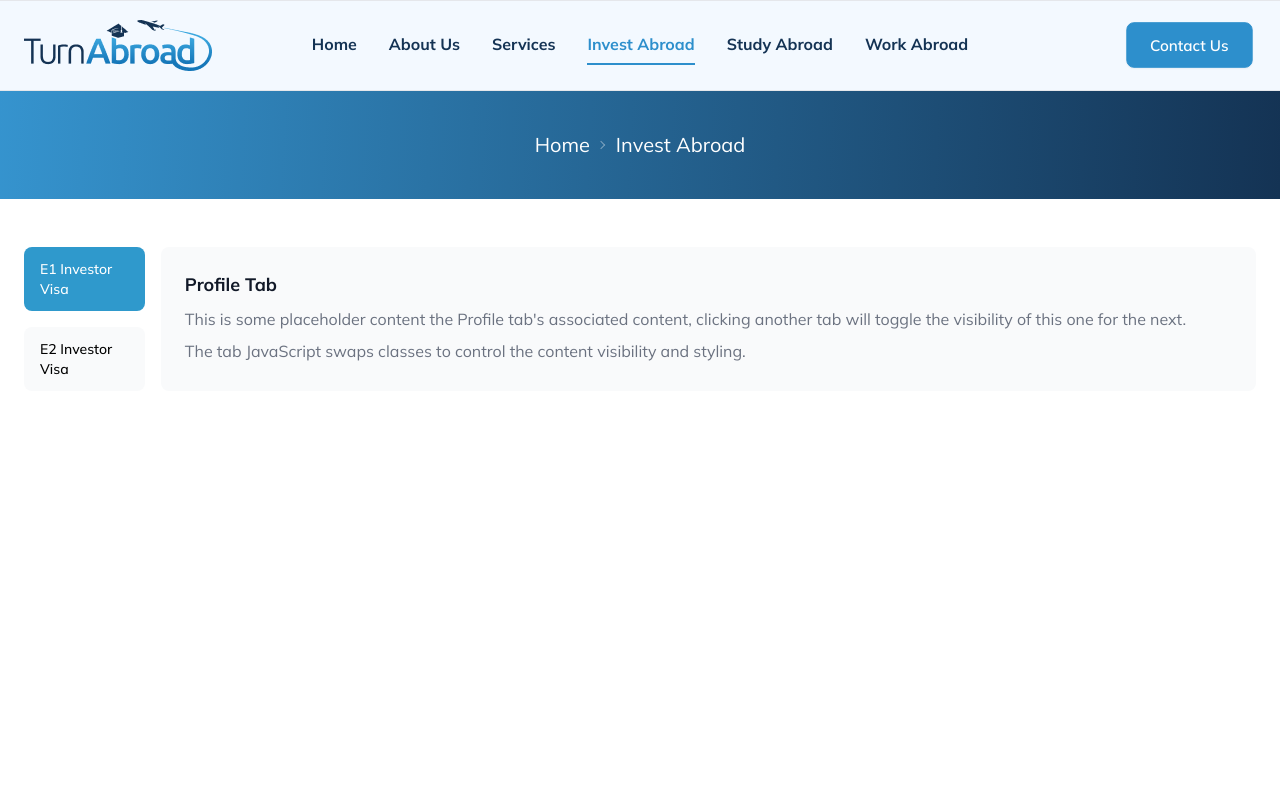
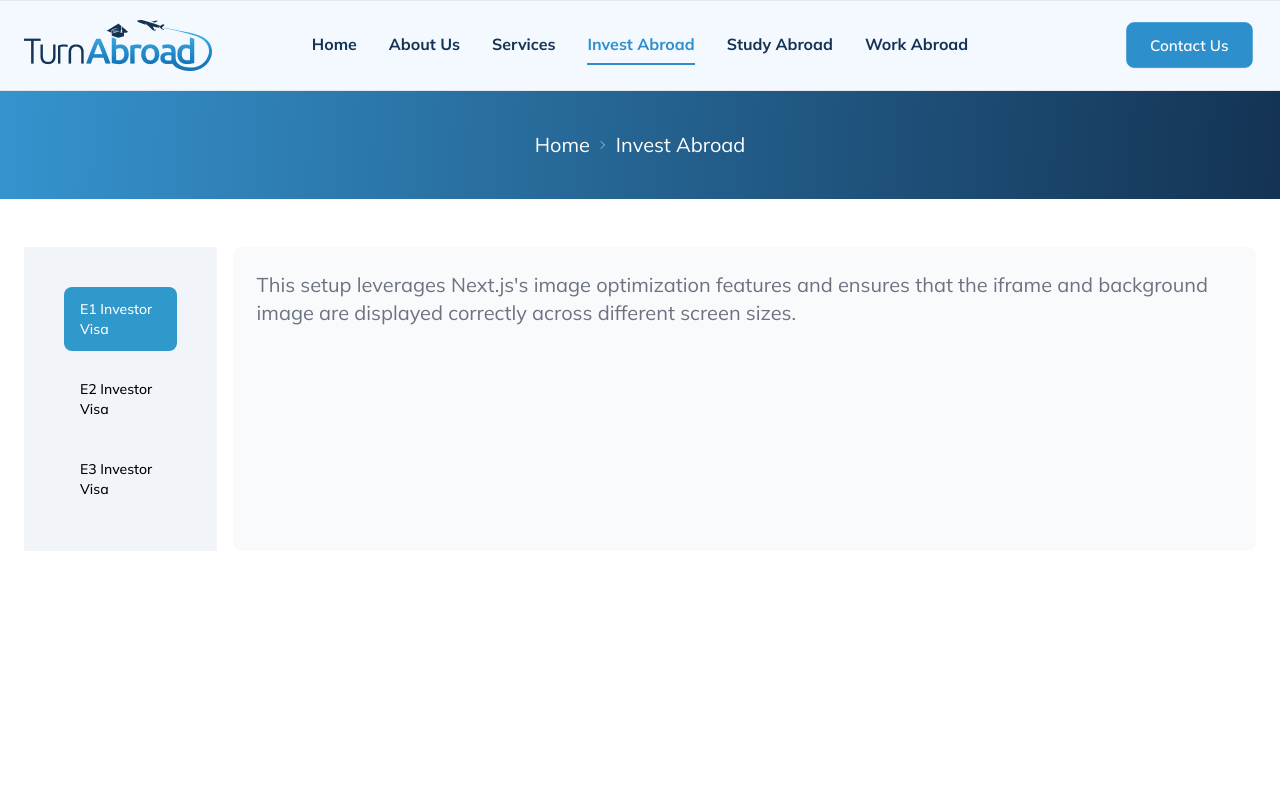
Before and after one commit to BayshoreCommunication/turn-abroad, a Next.js app: page /invest-abroad in a window 1280 px wide. Shown: the top 800 px of the page. Built offline with nearby package versions, Linux system fonts and the light colour scheme.

Commit message:
update invest aborad page

```diff
--- a/src/components/InvestAbroad/InvestAbroadSection.tsx
+++ b/src/components/InvestAbroad/InvestAbroadSection.tsx
@@ -1,39 +1,55 @@
-import React from 'react';
+'use client';
+import React, { useState } from 'react';
 
 const InvestAbroadSection = () => {
+  const [selectTab, setSelectTab] = useState('E1 Investor Visa');
+
+  console.log('check select item 7', selectTab);
+
+  const tabData = [
+    {
+      id: 1,
+      title: 'E1 Investor Visa',
+      decs: "This setup leverages Next.js's image optimization features and ensures that the iframe and background image are displayed correctly across different screen sizes.",
+    },
+    {
+      id: 2,
+      title: 'E2 Investor Visa',
+      decs: "To achieve the desired styling where the bullet points are left-aligned and the text is right-aligned, you can use CSS Flexbox. Here's how you can adjust your list styling",
+    },
+    {
+      id: 3,
+      title: 'E3 Investor Visa',
+      decs: "To ensure that the height of the image and the content in your blog post remain the same, you can use flexbox and some Tailwind CSS utilities. Here's a refined version of your code",
+    },
+  ];
+
   return (
     <div className='mt-12'>
-      <div className='md:flex'>
-        <ul className='flex-column space-y space-y-4 text-sm font-medium text-gray-50 md:me-4 mb-4 md:mb-0'>
-          <li>
+      <div className='md:flex '>
+        <ul className='flex-2/4 flex-column space-y space-y-4 text-sm font-medium text-gray-50 md:me-4 mb-4 md:mb-0 bg-slate-100 p-10'>
+          {tabData?.map((item, index) => (
+            <li key={index} onClick={() => setSelectTab(item.title)}>
               <a
                 href='#'
-              className='inline-flex items-center px-4 py-3 text-white bg-[#2F99CC] rounded-lg active w-full '
+                className={`inline-flex items-center px-4 py-3 text-black rounded-lg active w-full ${
+                  selectTab === item.title ? 'bg-[#2F99CC] text-white' : ''
+                }`}
                 aria-current='page'
               >
-              E1 Investor Visa
+                {item.title}
               </a>
             </li>
-          <li>
-            <a
-              href='#'
-              className='inline-flex items-center px-4 py-3 rounded-lg text-black hover:text-gray-900 bg-gray-50 hover:bg-gray-100 w-full'
-            >
-              E2 Investor Visa
-            </a>
-          </li>
+          ))}
         </ul>
-        <div className='p-6 bg-gray-50 text-medium text-gray-500 dark:text-gray-400 dark:bg-gray-800 rounded-lg w-full'>
-          <h3 className='text-lg font-bold text-gray-900 mb-2'>Profile Tab</h3>
-          <p className='mb-2'>
-            This is some placeholder content the Profile tab's associated
-            content, clicking another tab will toggle the visibility of this one
-            for the next.
-          </p>
-          <p>
-            The tab JavaScript swaps classes to control the content visibility
-            and styling.
-          </p>
+        <div className='flex-1/2 p-6 bg-gray-50 text-medium text-gray-500 rounded-lg w-full'>
+          {tabData
+            ?.filter((el, i) => el.title === selectTab)
+            .map((item, index) => (
+              <div key={index}>
+                <p className='text-xl'>{item?.decs}</p>
+              </div>
+            ))}
         </div>
       </div>
     </div>
```
Lines whose indentation alone changed are shown as unchanged.
